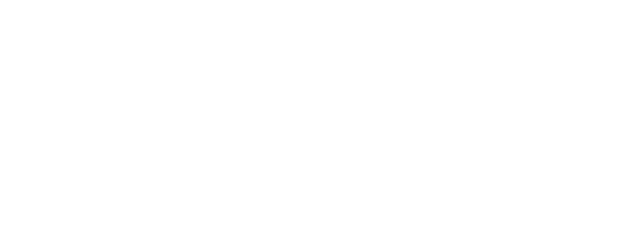
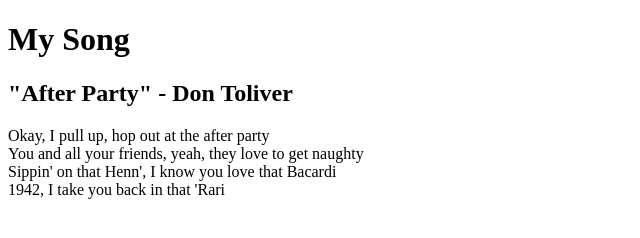
Before and after one commit to 1saiah-v1olin/1-1-HTML-Basics, a plain HTML site: page index.html in a window 1280 px wide. Shown: the whole page, without its empty margins (0-640 px from the left). Drawn offline with Linux system fonts and the light colour scheme.

Commit message:
updated song

```diff
--- a/index.html
+++ b/index.html
@@ -7,7 +7,14 @@
 </head>
 <body>
 
+  <h1> My Song </h1>
 
+  <h2> "After Party" - Don Toliver </h2>
+  <p>
+    Okay, I pull up, hop out at the after party <br>
+You and all your friends, yeah, they love to get naughty <br>
+Sippin' on that Henn', I know you love that Bacardi <br>
+1942, I take you back in that 'Rari </p>
 
 </body>
 </html>
```
